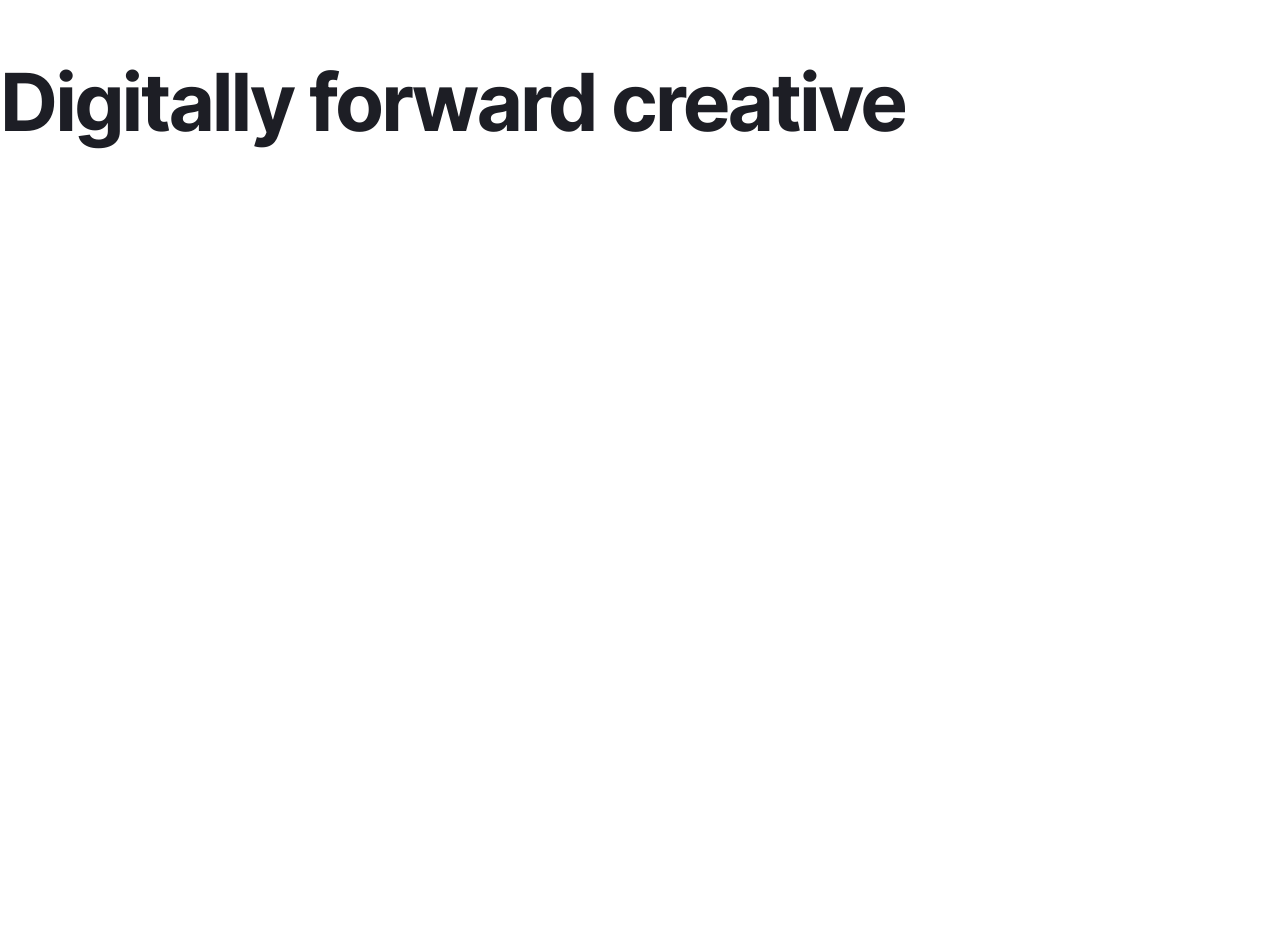
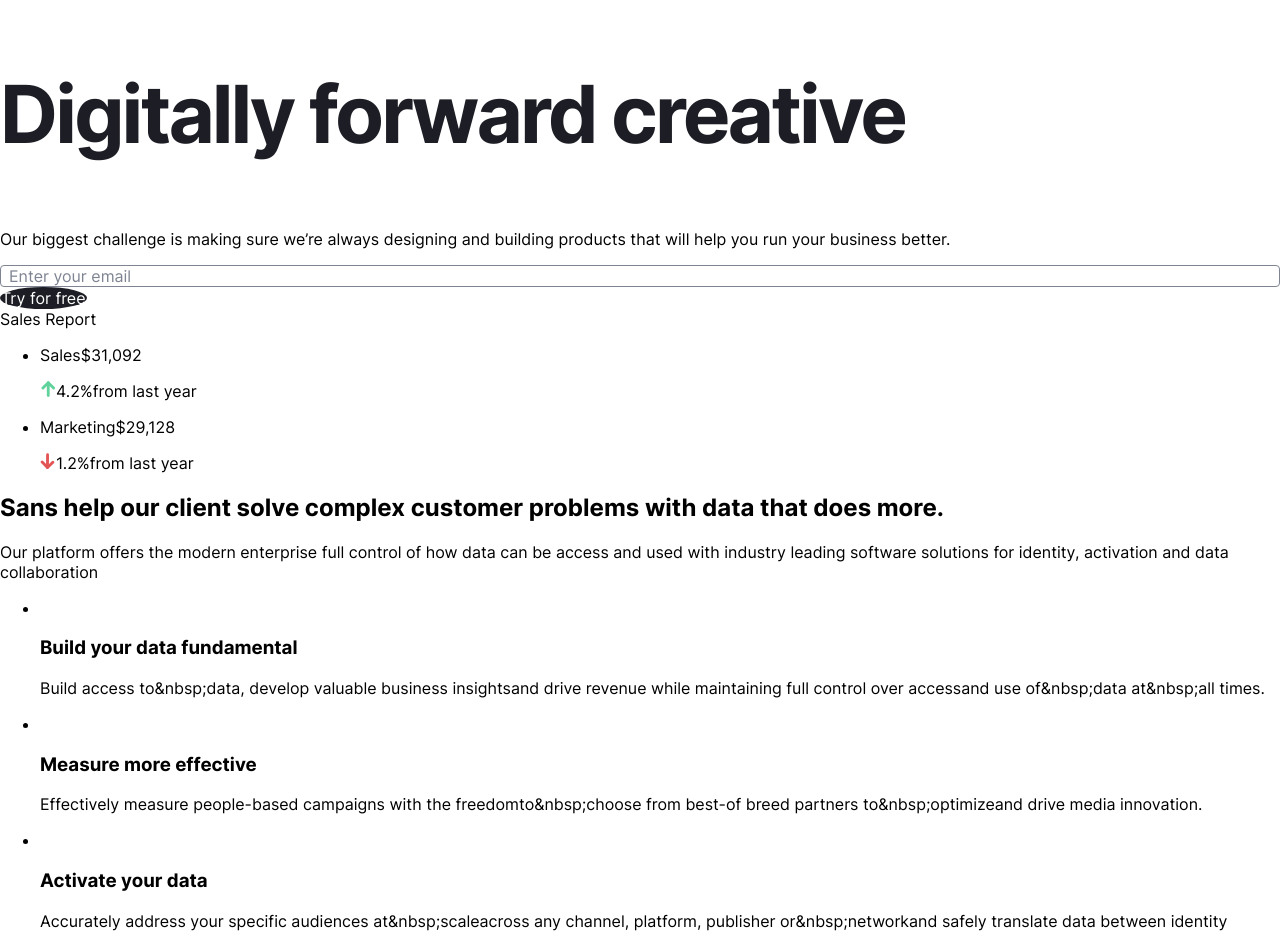
Before and after one commit to Vasily257/coca, a Nuxt app: page / in a window 1280 px wide. Shown: the top 933 px of the page. Before the commit the page ends 854 px from the top, so only its background shows below. Built offline with nearby package versions, Linux system fonts and the light colour scheme.

Commit message:
feat(home page): add base markup for the two first sections

```diff
--- /dev/null
+++ b/components/blocks/HomeData.vue
@@ -0,0 +1,76 @@
+<script setup lang="ts">
+import BaseIcon from '~/components/base/BaseIcon.vue';
+
+/** Типы пропсов */
+interface Props {
+  /** Путь к svg-спрайту */
+  svgSpritePath: string;
+}
+
+/** Пропсы со значениями по умолчанию */
+const props = withDefaults(defineProps<Props>(), {
+  svgSpritePath: '',
+});
+
+/** Текст внутри блока «Контроль данных» */
+const dataControlText = [
+  {
+    icon: 'calendar',
+    title: 'Build your data fundamental',
+    description:
+      'Build access to&nbsp;data, develop valuable business insights' +
+      'and drive revenue while maintaining full control over access' +
+      'and use of&nbsp;data at&nbsp;all times.',
+  },
+  {
+    icon: 'check-mark-board',
+    title: 'Measure more effective',
+    description:
+      'Effectively measure people-based campaigns with the freedom' +
+      'to&nbsp;choose from best-of breed partners to&nbsp;optimize' +
+      'and drive media innovation.',
+  },
+  {
+    icon: 'list-board',
+    title: 'Activate your data',
+    description:
+      'Accurately address your specific audiences at&nbsp;scale' +
+      'across any channel, platform, publisher or&nbsp;network' +
+      'and safely translate data between identity space' +
+      'to&nbsp;improve results.',
+  },
+  {
+    icon: 'protect',
+    title: 'Strengthen consumer privacy',
+    description:
+      'Protect your customer data with leading privacy-preserving technologies' +
+      'and advanced techniques to&nbsp;minimize data movement while still enabling' +
+      'insight generation.',
+  },
+];
+</script>
+
+<template>
+  <section class="home-data">
+    <h2 class="home-data__title">
+      Sans help our client solve complex customer problems with data that does more.
+    </h2>
+    <p class="home-data__description">
+      Our platform offers the modern enterprise full control of&nbsp;how data can be&nbsp;access and
+      used with industry leading software solutions for identity, activation and data collaboration
+    </p>
+    <ul class="home-data__control-list">
+      <li v-for="(text, index) in dataControlText" :key="index" class="home-data__control-item">
+        <BaseIcon
+          :sprite-path="svgSpritePath"
+          :icon-name="text.icon"
+          class="home-data__control-icon"
+        />
+        <h3 class="home-data__control-title">{{ text.title }}</h3>
+        <p class="home-data__control-description">{{ text.description }}</p>
+      </li>
+    </ul>
+  </section>
+</template>
+
+<style lang="scss"></style>
--- /dev/null
+++ b/components/blocks/HomeMain.vue
@@ -0,0 +1,85 @@
+<script setup lang="ts">
+import BaseButton from '~/components/base/BaseButton.vue';
+import BaseInput from '~/components/base/BaseInput.vue';
+import BaseIcon from '~/components/base/BaseIcon.vue';
+
+/** Типы пропсов */
+interface Props {
+  /** Путь к svg-спрайту */
+  svgSpritePath: string;
+}
+
+/** Пропсы со значениями по умолчанию */
+const props = withDefaults(defineProps<Props>(), {
+  svgSpritePath: '',
+});
+
+/** Текст внутри блока «Бюджеты» */
+const budgetText = [
+  {
+    budgetType: 'Sales',
+    amount: '$31,092',
+    icon: 'arrow-up',
+    changeValue: '4.2%',
+  },
+  {
+    budgetType: 'Marketing',
+    amount: '$29,128',
+    icon: 'arrow-down',
+    changeValue: '1.2%',
+  },
+];
+</script>
+
+<template>
+  <section class="home-main">
+    <h1 class="home-main__page-title">Digitally forward creative</h1>
+    <p class="home-main__page-description">
+      Our biggest challenge is&nbsp;making sure we&rsquo;re always designing and building products
+      that will help you run your business better.
+    </p>
+    <form class="home-main__form">
+      <BaseInput
+        id="mail-input"
+        type="mail"
+        placeholder="Enter your email"
+        class="home-main__input"
+      />
+      <BaseButton type="submit" is-dark-style class="home-main__submit-button"
+        >Try for free</BaseButton
+      >
+    </form>
+    <div class="home-main__line-chart">
+      <span class="home-main__line-chart-title">Sales Report</span>
+      <!-- Добавить график -->
+    </div>
+    <ul class="home-main__budget-list">
+      <li v-for="(text, index) in budgetText" :key="index" class="home-main__budget-item">
+        <span class="home-main__budget-type">{{ text.budgetType }}</span>
+        <span class="home-main__budget-amount">{{ text.amount }}</span>
+        <p class="home-main__budget-change">
+          <BaseIcon
+            :sprite-path="svgSpritePath"
+            :icon-name="text.icon"
+            class="home-main__budget-change-icon"
+          />
+          <span class="home-main__budget-change-value"> {{ text.changeValue }}</span>
+          <span class="home-main__budget-change-period">from last year</span>
+        </p>
+      </li>
+    </ul>
+  </section>
+</template>
+
+<style lang="scss">
+.home-main {
+  &__page-title {
+    letter-spacing: -3px;
+    color: var(--neutral-dark, #1d1e25);
+    font-size: 80px;
+    font-weight: 700;
+    font-feature-settings: 'calt' off;
+    line-height: 1.2;
+  }
+}
+</style>
--- a/pages/index.vue
+++ b/pages/index.vue
@@ -1,16 +1,14 @@
+<script setup>
+import HomeMain from '~/components/blocks/HomeMain.vue';
+import HomeData from '~/components/blocks/HomeData.vue';
+
+/** Путь к svg-спрайту */
+const svgSpritePath = 'svg/sprite.svg';
+</script>
+
 <template>
-  <h1 class="home__title">Digitally forward creative</h1>
+  <div>
+    <HomeMain :svg-sprite-path="svgSpritePath" />
+    <HomeData :svg-sprite-path="svgSpritePath" />
+  </div>
 </template>
-
-<style lang="scss">
-.home {
-  &__title {
-    letter-spacing: -3px;
-    color: var(--neutral-dark, #1d1e25);
-    font-size: 80px;
-    font-weight: 700;
-    font-feature-settings: 'calt' off;
-    line-height: 1.2;
-  }
-}
-</style>
```
